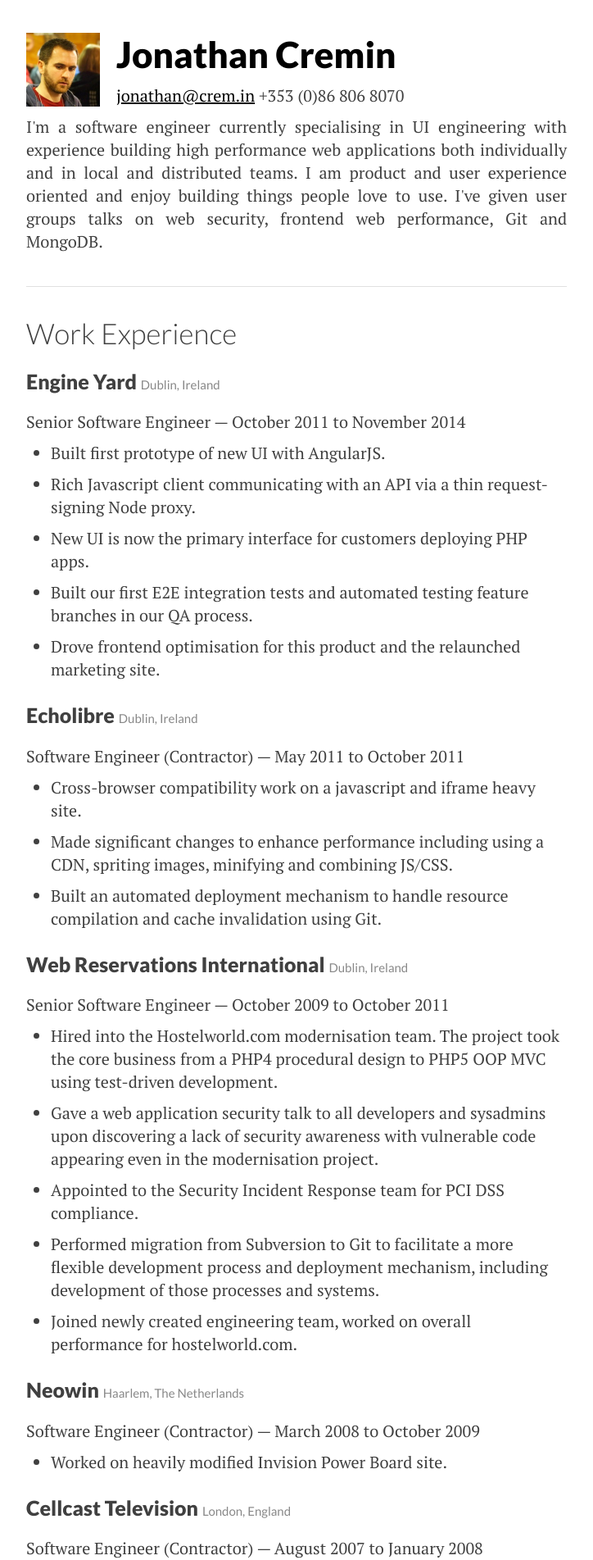
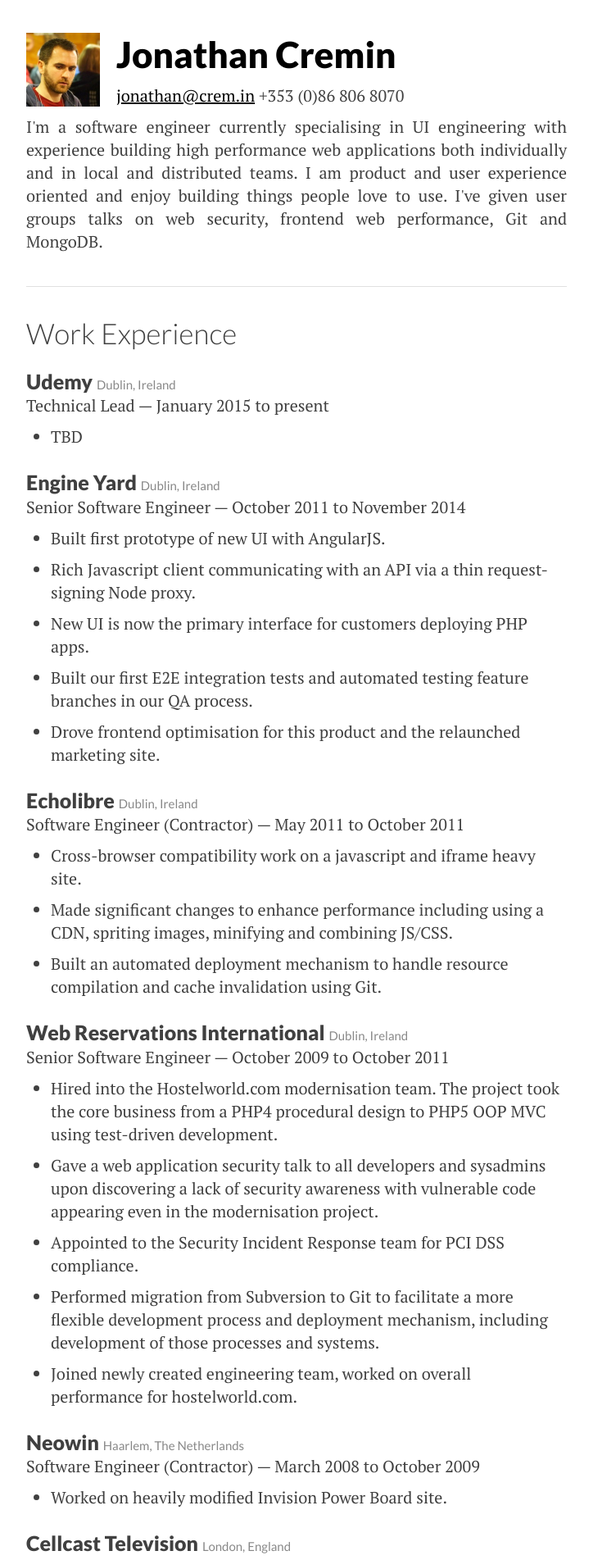
Before and after one commit to kudos/crem.in, a Jekyll site: the page resume/index.html, which Jekyll copies as it is, in a window 1280 px wide. Shown: the top 1903 px of the page at 82% size, without its empty margins (278-1002 px from the left). Built offline with Jekyll 4.4.1, drawn with Linux system fonts in a browser that asks for light colours; Markdown is read by kramdown in place of the engine named in the settings.

Commit message:
Cleanup resume html, update bio.

```diff
--- a/_layouts/post.html
+++ b/_layouts/post.html
@@ -18,7 +18,7 @@
 <hr />
 
 <div id="about">
-  I'm a software engineer living in Dublin and available <a href="/resume">for hire</a>.
+  I'm a software engineer living in Dublin and working at <a href="https://www.udemy.com">Udemy</a>.
   I build stuff for Mac, iOS, and the web, like <a href="https://hostr.co">Hostr</a> and <a href="https://match.audio">Match Audio</a>.
   Want to get in touch? Email <a href="mailto:jonathan@crem.in">jonathan@crem.in</a> or tweet <a href="https://twitter.com/kudoz">@kudoz</a>.
 </div>
--- a/css/style.css
+++ b/css/style.css
@@ -155,12 +155,22 @@
   font-weight: 300;
 }
 .resume h3{
-font-size: 2.5rem;
+  font-size: 2.5rem;
   font-weight: 900;
 }
+
+.resume .experience h3 {
+  margin-bottom: 0rem;
+}
+
 .resume p {
-  margin-bottom: 10px;
+  margin-bottom: 1rem;
 }
+
+.resume .projects p {
+  margin-bottom: 3rem;
+}
+
 .resume a{
   color: #000;
   text-decoration: underline;
--- a/index.html
+++ b/index.html
@@ -6,7 +6,7 @@
   <h1><a href="/">Jonathan Cremin</a></h1>
   <!-- About -->
   <div id="about">
-    I'm a software engineer living in Dublin and available <a href="/resume">for hire</a>.
+    I'm a software engineer living in Dublin and working at <a href="https://www.udemy.com">Udemy</a>.
     I build stuff for Mac, iOS, and the web, like <a href="https://hostr.co">Hostr</a> and <a href="https://match.audio">Match Audio</a>.
     Want to get in touch? Email <a href="mailto:jonathan@crem.in">jonathan@crem.in</a> or tweet <a href="https://twitter.com/kudoz">@kudoz</a>.
   </div>
--- a/resume/index.html
+++ b/resume/index.html
@@ -30,8 +30,15 @@
 
 		<hr />
 
-			<div>
+		<div class="experience">
 			<h2>Work Experience</h2>
+
+			<h3>Udemy <small>Dublin, Ireland</small></h3>
+			<p>Technical Lead &mdash; January 2015 to present</p>
+			<ul>
+				<li>TBD</li>
+			</ul>
+
 			<h3>Engine Yard <small>Dublin, Ireland</small></h3>
 			<p>Senior Software Engineer &mdash; October 2011 to November 2014</p>
 			<ul>
@@ -80,15 +87,21 @@
 
 			<h3>The Gallows Bar <small>Cork, Ireland</small></h3>
 			<p>Bar Manager &mdash; July 1999 to August 2003</p>
+		</div>
 
 		<hr />
 
+		<div class="education">
 			<h2>Education</h2>
 			<ul>
 				<li>University of Limerick, BSc Computer Systems</li>
 				<li>Col&aacute;iste an Phiarsaigh, Leaving Cert</li>
 			</ul>
+		</div>
+
 		<hr />
+
+		<div class="skills">
 			<h2>Primary Technology Skills</h2>
 			<div class="row">
 				<div class="six columns">
@@ -104,13 +117,17 @@
 					<ul>
 						<li>Nginx</li>
 						<li>MongoDB</li>
-				<li>Shell</li>
+						<li>SQL</li>
 						<li>Application Security</li>
 						<li>Performance Engineering</li>
 					</ul>
 				</div>
 			</div>
+		</div>
+
 		<hr />
+
+		<div class="projects">
 			<h2>Personal Projects</h2>
 
 			<h3><a href="https://hostr.co">Hostr</a></h3>
```
Lines whose indentation alone changed are shown as unchanged.
